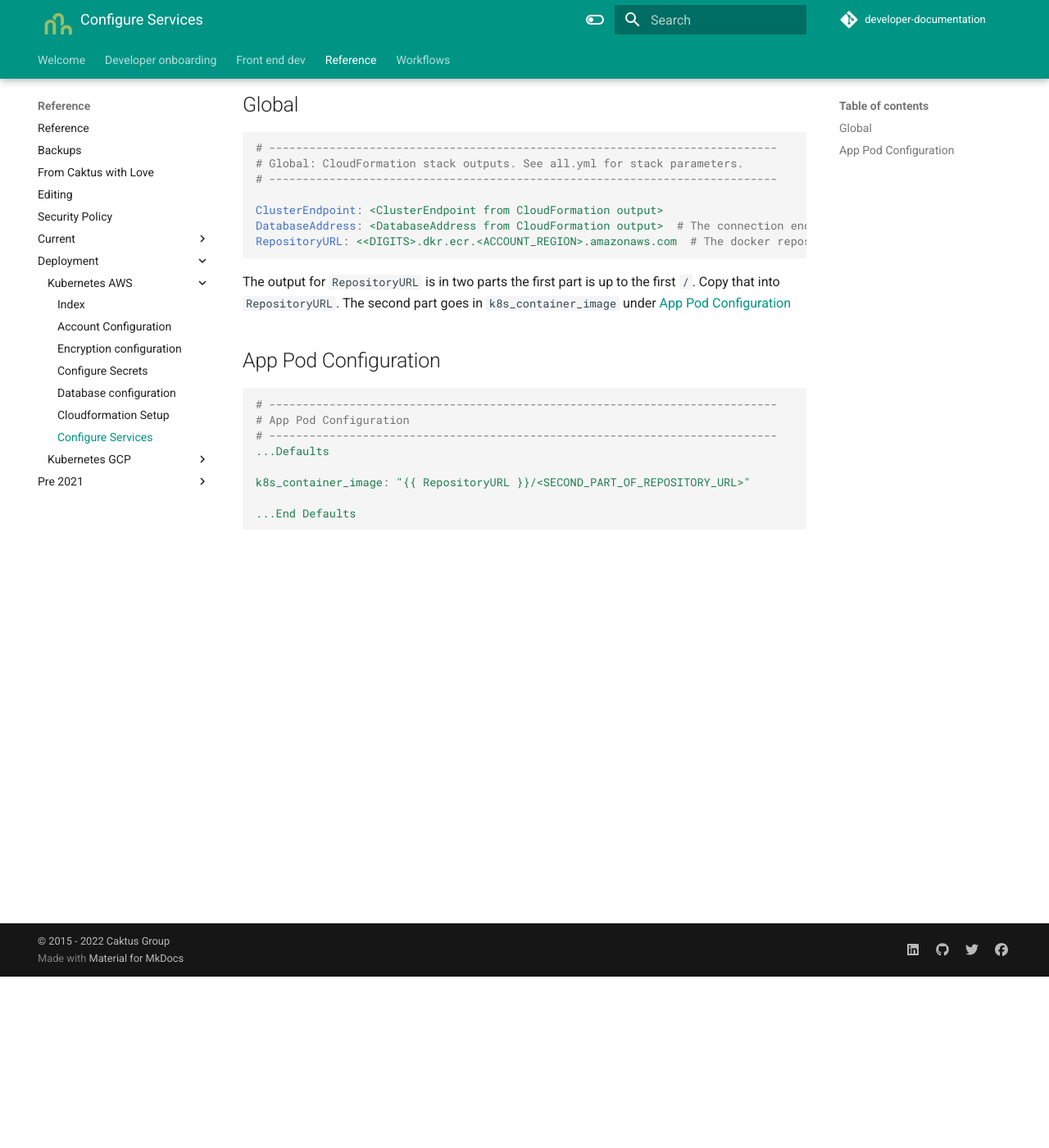
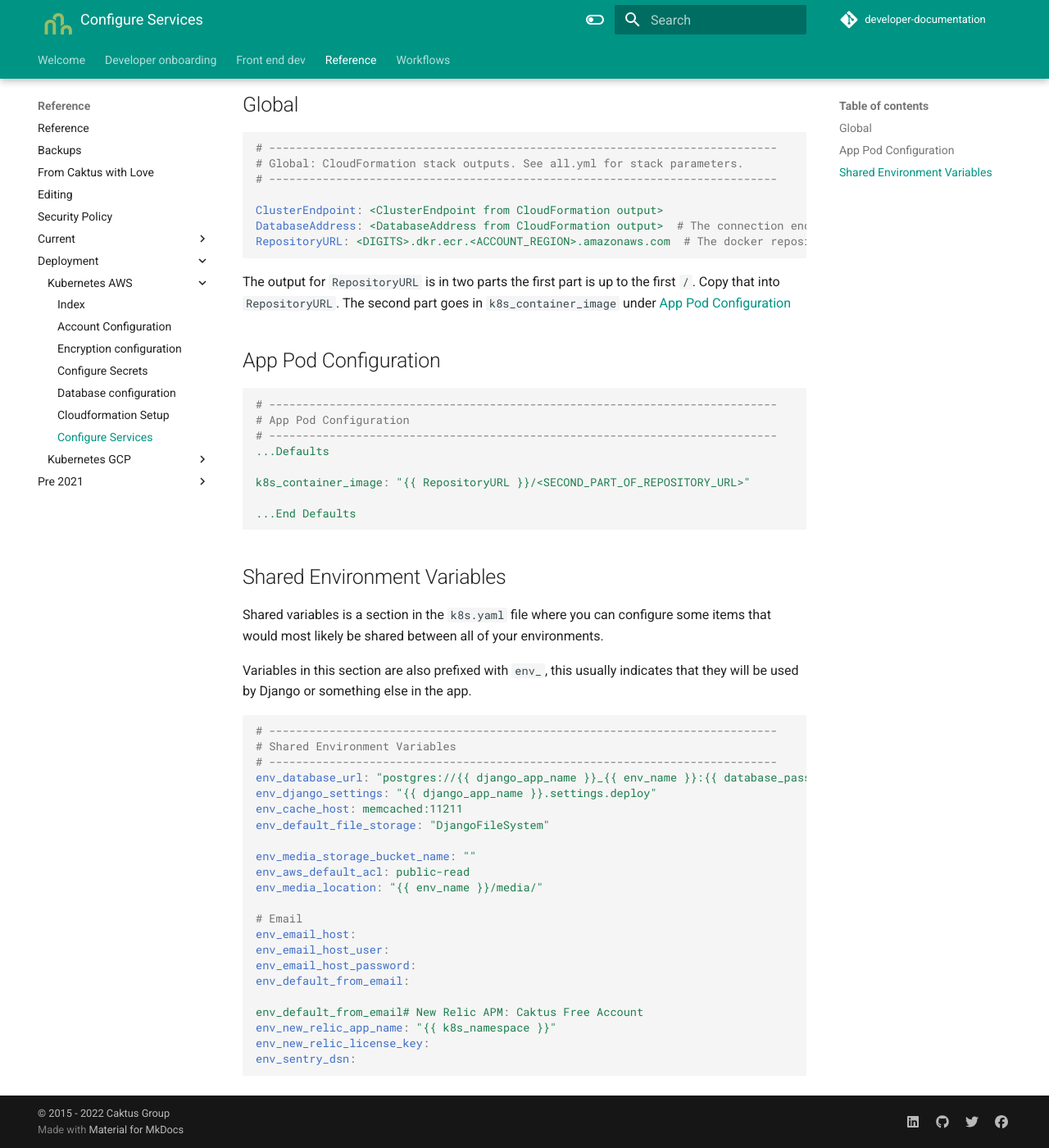
Before and after one commit to caktus/guidebook, an MkDocs documentation site: the page built from docs/reference/deployment/Kubernetes-AWS/006_service_configuration.md, in a window 1280 px wide and 1400 px high, scrolled down 209 px. Shown: the whole window at 82% size. Built offline with MkDocs 1.6.1 and Material for MkDocs 9.7.7, drawn with Linux system fonts in a browser that asks for light colours; comment, search, counter and statistics services are not loaded.

Commit message:
Update shared env variables

````diff
--- a/docs/reference/deployment/Kubernetes-AWS/006_service_configuration.md
+++ b/docs/reference/deployment/Kubernetes-AWS/006_service_configuration.md
@@ -11,13 +11,16 @@
 
 ClusterEndpoint: <ClusterEndpoint from CloudFormation output>
 DatabaseAddress: <DatabaseAddress from CloudFormation output>  # The connection endpoint for the database. -
-RepositoryURL: <<DIGITS>.dkr.ecr.<ACCOUNT_REGION>.amazonaws.com  # The docker repository URL
+RepositoryURL: <DIGITS>.dkr.ecr.<ACCOUNT_REGION>.amazonaws.com  # The docker repository URL
 ```
 
 The output for `RepositoryURL` is in two parts the first part is up to the first `/`. Copy that into `RepositoryURL`.
 The second part goes in `k8s_container_image` under [App Pod Configuration](#app-pod-configuration)
 
+
 ## App Pod Configuration
+
+
 ```yaml
 # ----------------------------------------------------------------------------
 # App Pod Configuration
@@ -29,4 +32,35 @@
 ...End Defaults
 ```
 
-##
+## Shared Environment Variables
+
+Shared variables is a section in the `k8s.yaml` file where you can configure some items that
+would most likely be shared between all of your environments.
+
+Variables in this section are also prefixed with `env_`, this usually indicates that they will be
+used by Django or something else in the app.
+
+```yaml
+# ----------------------------------------------------------------------------
+# Shared Environment Variables
+# ----------------------------------------------------------------------------
+env_database_url: "postgres://{{ django_app_name }}_{{ env_name }}:{{ database_password }}@{{ DatabaseAddress }}:5432/{{ django_app_name }}_{{ env_name }}"
+env_django_settings: "{{ django_app_name }}.settings.deploy"
+env_cache_host: memcached:11211
+env_default_file_storage: "DjangoFileSystem"
+
+env_media_storage_bucket_name: ""
+env_aws_default_acl: public-read
+env_media_location: "{{ env_name }}/media/"
+
+# Email
+env_email_host:
+env_email_host_user:
+env_email_host_password:
+env_default_from_email:
+
+env_default_from_email# New Relic APM: Caktus Free Account
+env_new_relic_app_name: "{{ k8s_namespace }}"
+env_new_relic_license_key:
+env_sentry_dsn:
+```
````
